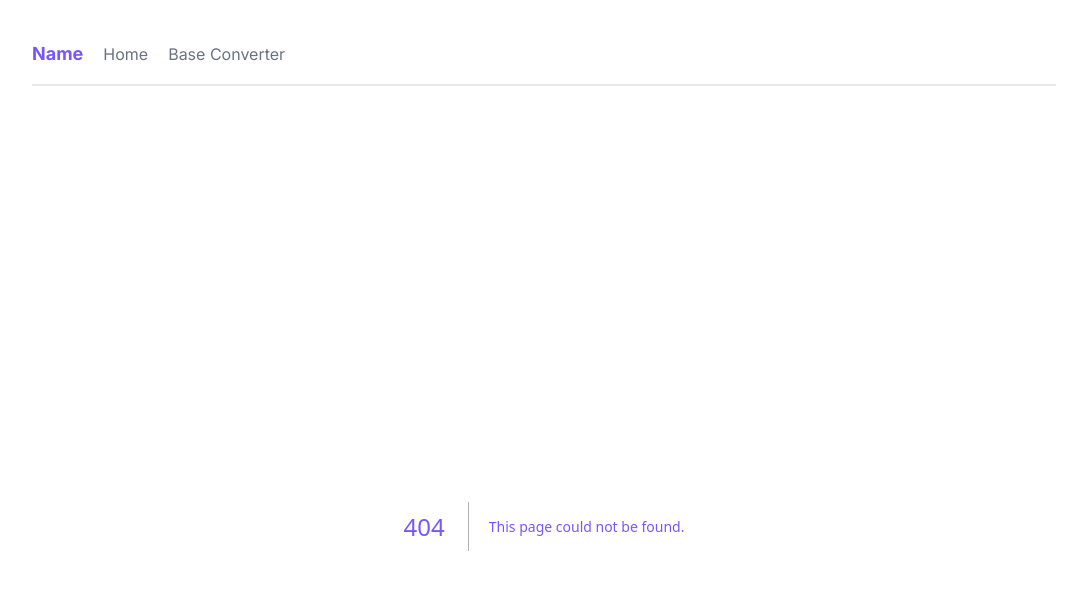
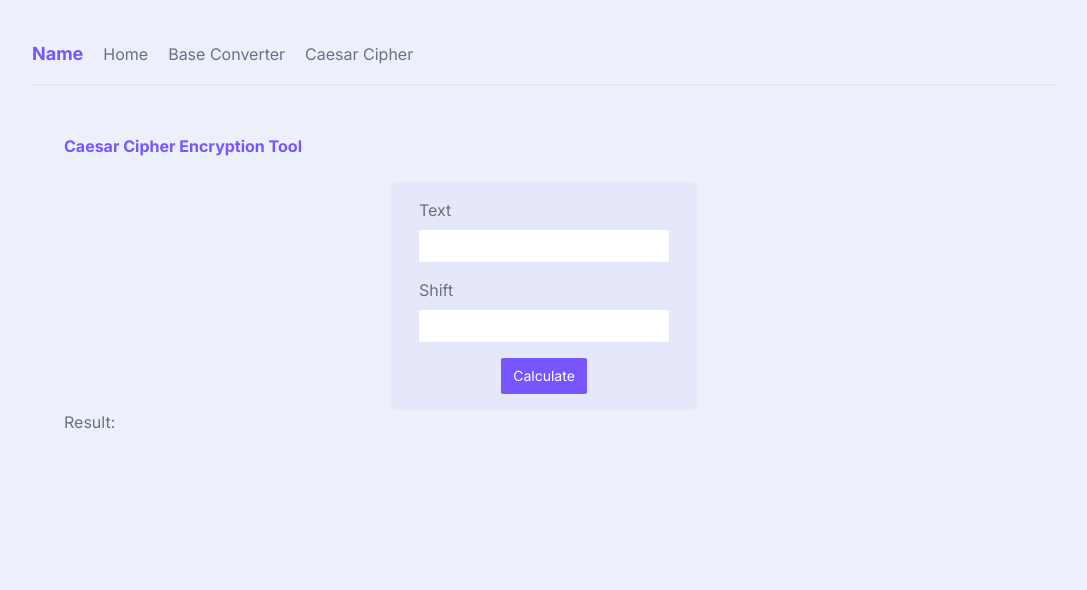
Before and after one commit to Tuan9304/Kalkulator, a Next.js app: page /text-encryption/caesar-cipher in a window 1280 px wide. Before the commit this address had no page. Shown: the top 590 px of the page, without its empty margins (96-1183 px from the left). Built offline with nearby package versions, Linux system fonts and the light colour scheme.

Commit message:
add caesar cipher encryption tool

```diff
--- a/app/base-converter/BaseConverter.tsx
+++ b/app/base-converter/BaseConverter.tsx
@@ -2,7 +2,7 @@
 
 import { useState } from "react";
 import { baseConvert } from "./actions";
-import { SubmitButton } from "../components/SubmitButton";
+import { SubmitButton } from "@/components/SubmitButton";
 
 export default function BaseConverter() {
   const [number, setNumber] = useState("");
@@ -26,14 +26,7 @@ export default function BaseConverter() {
             required
             type="text"
             pattern="[a-zA-Z0-9]+"
-            onInvalid={(e) =>
-              (e.target as HTMLInputElement).setCustomValidity(
-                "Invalid number format"
-              )
-            }
-            onInput={(e) =>
-              (e.target as HTMLInputElement).setCustomValidity("")
-            }
+            title="Only alphanumeric characters are allowed"
             value={number}
             onChange={(e) => setNumber(e.target.value)}
           />
--- a/app/base-converter/page.tsx
+++ b/app/base-converter/page.tsx
@@ -3,7 +3,7 @@ import BaseConverter from "./BaseConverter";
 export default function BaseConverterApp() {
   return (
     <main>
-      <h2>Base Converter App</h2>
+      <h2>Base Converter Tool</h2>
       <BaseConverter />
     </main>
   );
--- a/app/components/Navbar.tsx
+++ b/app/components/Navbar.tsx
@@ -6,6 +6,7 @@ export default function Navbar() {
       <h1>Name</h1>
       <Link href={"/"}>Home</Link>
       <Link href={"/base-converter"}>Base Converter</Link>
+      <Link href={"/text-encryption/caesar-cipher"}>Caesar Cipher</Link>
     </nav>
   );
 }
--- /dev/null
+++ b/app/text-encryption/caesar-cipher/CaesarCipher.tsx
@@ -0,0 +1,50 @@
+"use client";
+
+import { useState } from "react";
+import { caesarEncrypt } from "./actions";
+import { SubmitButton } from "@/components/SubmitButton";
+
+export default function CaesarCipher() {
+  const [text, setText] = useState("");
+  const [shift, setShift] = useState("");
+  const [result, setResult] = useState("");
+
+  return (
+    <>
+      <form
+        className=""
+        action={async (formData: FormData) => {
+          const updatedResult = await caesarEncrypt(formData);
+          setResult(updatedResult);
+        }}
+      >
+        <label>
+          <span>Text</span>
+          <input
+            name="text"
+            required
+            type="text"
+            pattern="[A-Z]+"
+            title="Only uppercase letters are allowed"
+            value={text}
+            onChange={(e) => setText(e.target.value)}
+          />
+        </label>
+        <label>
+          <span>Shift</span>
+          <input
+            name="shift"
+            required
+            type="number"
+            pattern="\d+"
+            title="Only integers are allowed"
+            value={shift}
+            onChange={(e) => setShift(e.target.value)}
+          />
+        </label>
+        <SubmitButton />
+      </form>
+      <p>Result: {result}</p>
+    </>
+  );
+}
--- /dev/null
+++ b/app/text-encryption/caesar-cipher/actions.ts
@@ -0,0 +1,20 @@
+"use server";
+
+export async function caesarEncrypt(formData: FormData) {
+  const input = {
+    text: formData.get("text") as string,
+    shift: parseInt(formData.get("shift") as string),
+  };
+
+  const encryptedText = input.text
+    .split("")
+    .map((char) => {
+      return String.fromCharCode(
+        // ((char.charCodeAt(0) - 'A' + input.shift) % 26) + 'A'
+        ((char.charCodeAt(0) + 39 + (input.shift % 26)) % 26) + 65
+      );
+    })
+    .join("");
+
+  return encryptedText;
+}
--- /dev/null
+++ b/app/text-encryption/caesar-cipher/page.tsx
@@ -0,0 +1,10 @@
+import CaesarCipher from "./CaesarCipher";
+
+export default function CaesarCipherApp() {
+  return (
+    <main>
+      <h2>Caesar Cipher Encryption Tool</h2>
+      <CaesarCipher />
+    </main>
+  );
+}
--- a/tsconfig.json
+++ b/tsconfig.json
@@ -5,6 +5,7 @@
       "dom.iterable",
       "esnext"
     ],
+    "baseUrl": "app/",
     "allowJs": true,
     "skipLibCheck": true,
     "strict": true,
```
